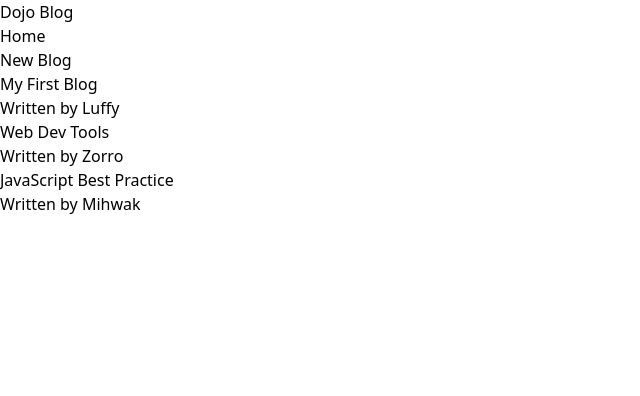
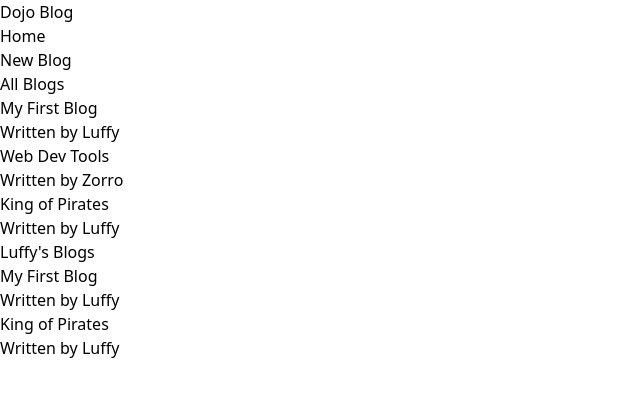
Before and after one commit to batoorsohail/dojo-blog, a React (Vite) app: page / in a window 1280 px wide. Shown: the top 396 px of the page, without its empty margins (0-640 px from the left). Built offline with nearby package versions, Linux system fonts and the light colour scheme; a web font is replaced by a local one.

Commit message:
Add Filter method

```diff
--- a/src/components/BlogList.jsx
+++ b/src/components/BlogList.jsx
@@ -1,6 +1,7 @@
-const BlogList = ({blogs}) => {
+const BlogList = ({blogs, title}) => {
   return (
-    <section className="flex flex-col justify-center items-center mt-20 gap-10">
+    <section className="flex flex-col justify-center items-center mt-20 gap-5 m-10">
+      <h2 className="text-3xl font-bold">{title}</h2>
       {blogs.map((blog) => (
         <div key={blog.id} className="px-5 py-3 w-2/3 border-b-white hover:shadow-lg">
           <h2 className="text-red-500 font-bold text-2xl font-mono">{blog.title}</h2>
--- a/src/pages/Home.jsx
+++ b/src/pages/Home.jsx
@@ -11,13 +11,14 @@ const Home = () => {
       title: 'Web Dev Tools', body: 'lorem ipsum...', author: 'Zorro', id: 2
     },
     {
-      title: 'JavaScript Best Practice', body: 'lorem ipsum...', author: 'Mihwak', id: 3
+      title: 'King of Pirates', body: 'lorem ipsum...', author: 'Luffy', id: 3
     },
   ])
 
   return (
     <section>
-      <BlogList blogs={blogs} />
+      <BlogList blogs={blogs} title={"All Blogs"} />
+      <BlogList blogs={blogs.filter((blog) => blog.author === "Luffy")} title={"Luffy's Blogs"} />
     </section>
   )
 }
```
